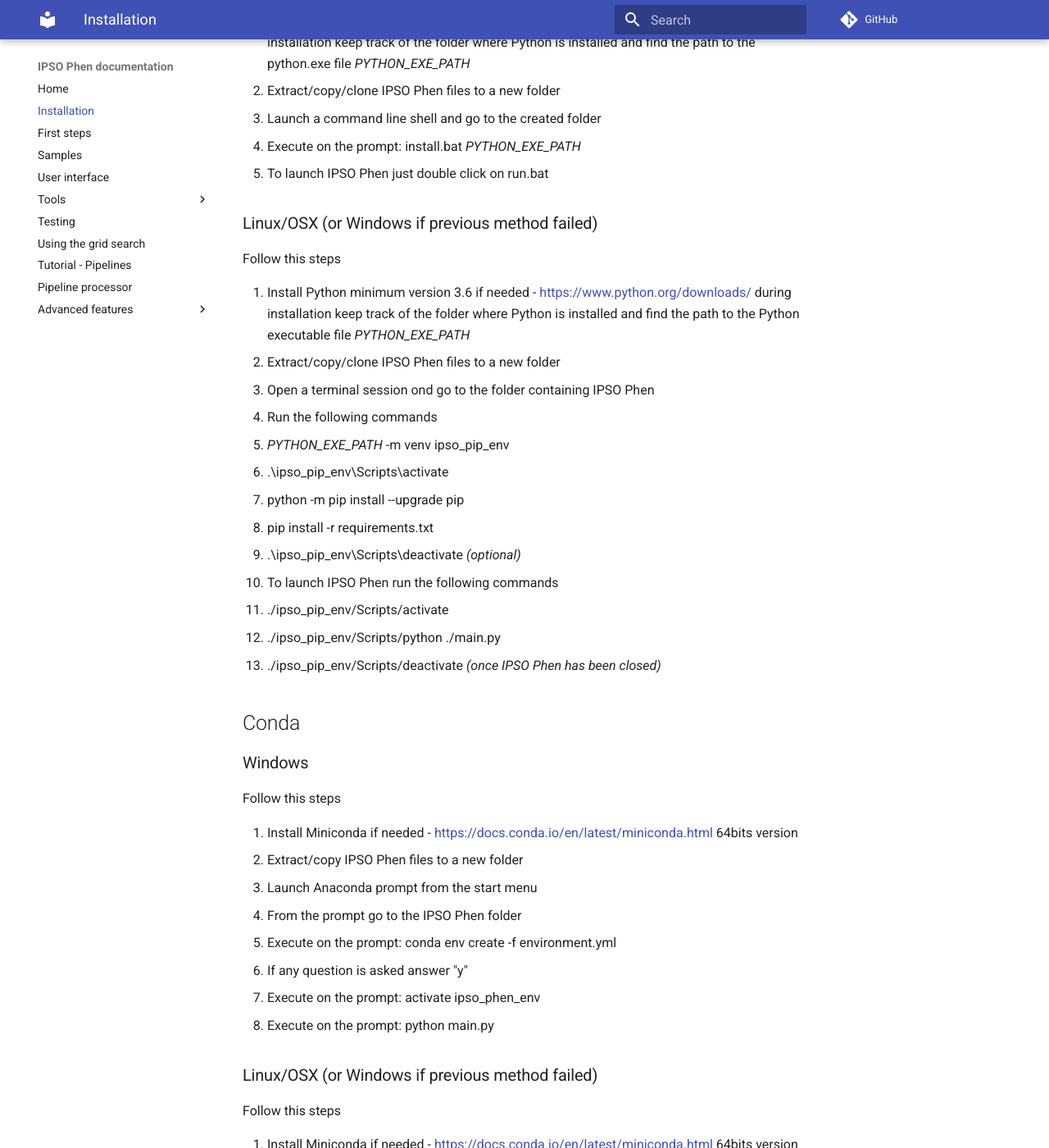
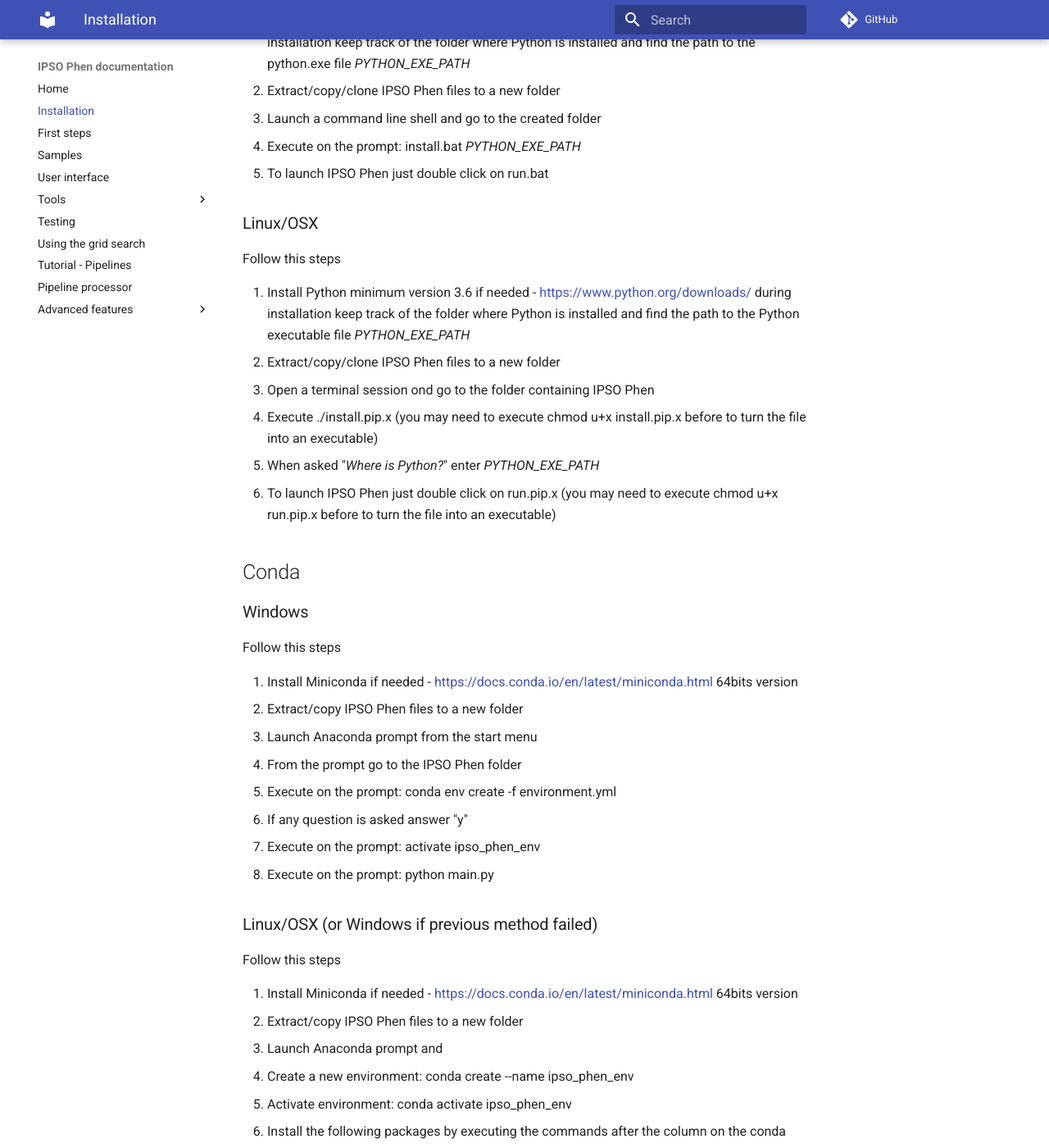
Before and after one commit to tpmp-inra/ipso_phen, an MkDocs documentation site: the page built from docs/installation.md, in a window 1280 px wide and 1400 px high, scrolled down 572 px. Shown: the whole window at 82% size. Built offline with MkDocs 1.6.1 and Material for MkDocs 9.7.7, drawn with Linux system fonts in a browser that asks for light colours; comment, search, counter and statistics services are not loaded.

Commit message:
Sem-Ver: bugfix Updated documentation for X installation

```diff
--- a/docs/installation.md
+++ b/docs/installation.md
@@ -19,23 +19,16 @@
 4. Execute on the prompt: install.bat *PYTHON_EXE_PATH*
 5. To launch IPSO Phen just double click on run.bat
 
-### Linux/OSX (or Windows if previous method failed)
+### Linux/OSX
 
 Follow this steps
 
 1. Install Python minimum version 3.6 if needed - [https://www.python.org/downloads/](https://www.python.org/downloads/)  during installation keep track of the folder where Python is installed and find the path to the Python executable file *PYTHON_EXE_PATH*
 2. Extract/copy/clone IPSO Phen files to a new folder
 3. Open a terminal session ond go to the folder containing IPSO Phen
-4. Run the following commands
-   1. *PYTHON_EXE_PATH* -m venv ipso_pip_env
-   2. .\ipso_pip_env\Scripts\activate
-   3. python -m pip install --upgrade pip
-   4. pip install -r requirements.txt
-   5. .\ipso_pip_env\Scripts\deactivate *(optional)*
-5. To launch IPSO Phen run the following commands
-   1. ./ipso_pip_env/Scripts/activate
-   2. ./ipso_pip_env/Scripts/python ./main.py
-   3. ./ipso_pip_env/Scripts/deactivate *(once IPSO Phen has been closed)*
+4. Execute ./install.pip.x (you may need to execute chmod u+x install.pip.x before to turn the file into an executable)
+5. When asked "*Where is Python?*" enter *PYTHON_EXE_PATH*
+6. To launch IPSO Phen just double click on run.pip.x (you may need to execute chmod u+x run.pip.x before to turn the file into an executable)
 
 ## Conda
 
@@ -77,7 +70,6 @@
     - **mkdocs-material**: conda install -c conda-forge mkdocs-material
     - **unidecode**: conda install -c anaconda unidecode
 
-
 ## PlantCV
 
 !!! warning
--- a/setup.cfg
+++ b/setup.cfg
@@ -46,3 +46,4 @@
     livereload
     Pygments
     PyYAML
+    pyqt5-tools
```
Also changed, not shown: readme.html (+7 -20 lines), readme.md (+6 -13 lines), 1 other file.
